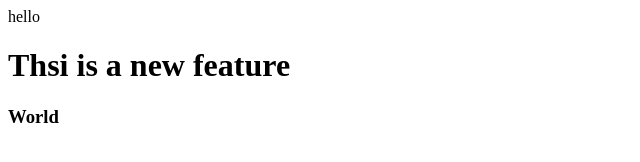
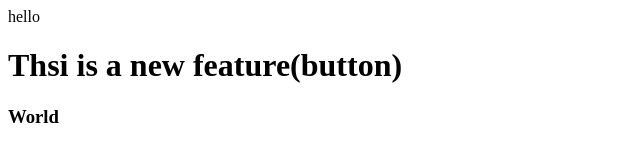
Before and after one commit to HHHHemanth/demoRepo, a plain HTML site: page index.html in a window 1280 px wide. Shown: the whole page, without its empty margins (0-640 px from the left). Drawn offline with Linux system fonts and the light colour scheme.

```diff
--- a/index.html
+++ b/index.html
@@ -1,3 +1,3 @@
 <p>hello</p>
-<h1>Thsi is a new feature</h1>
+<h1>Thsi is a new feature(button)</h1>
 <h3>World</h3>
```
